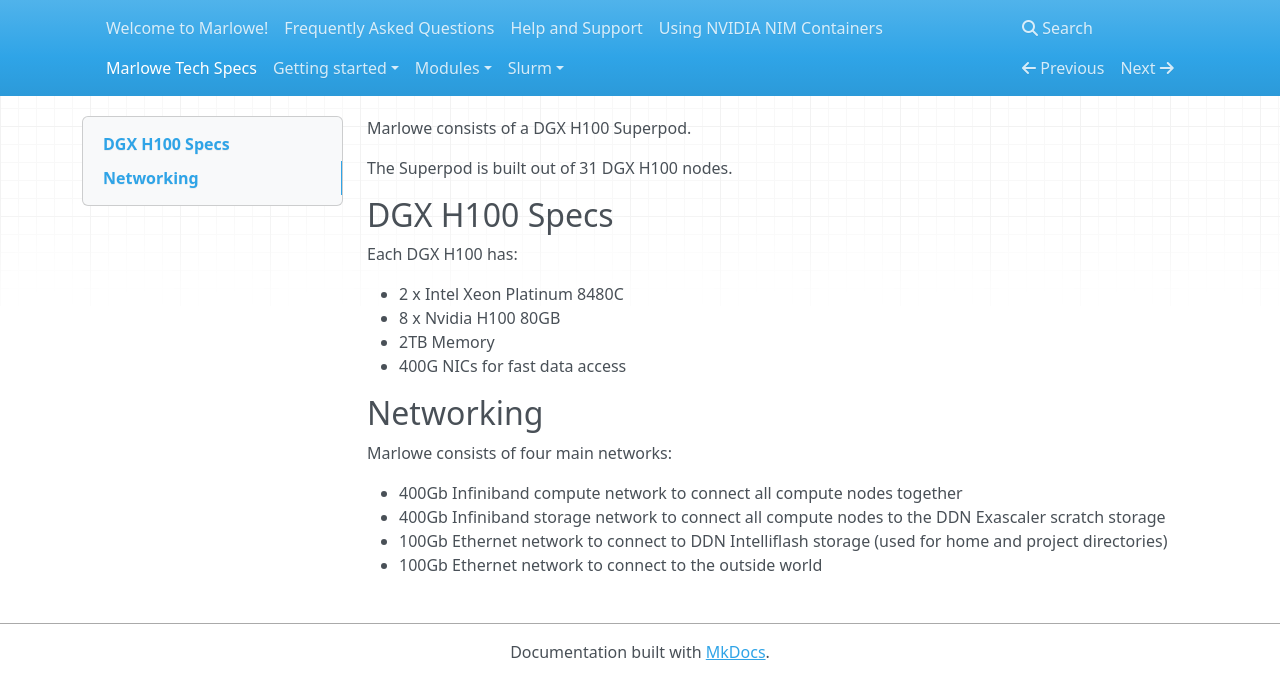
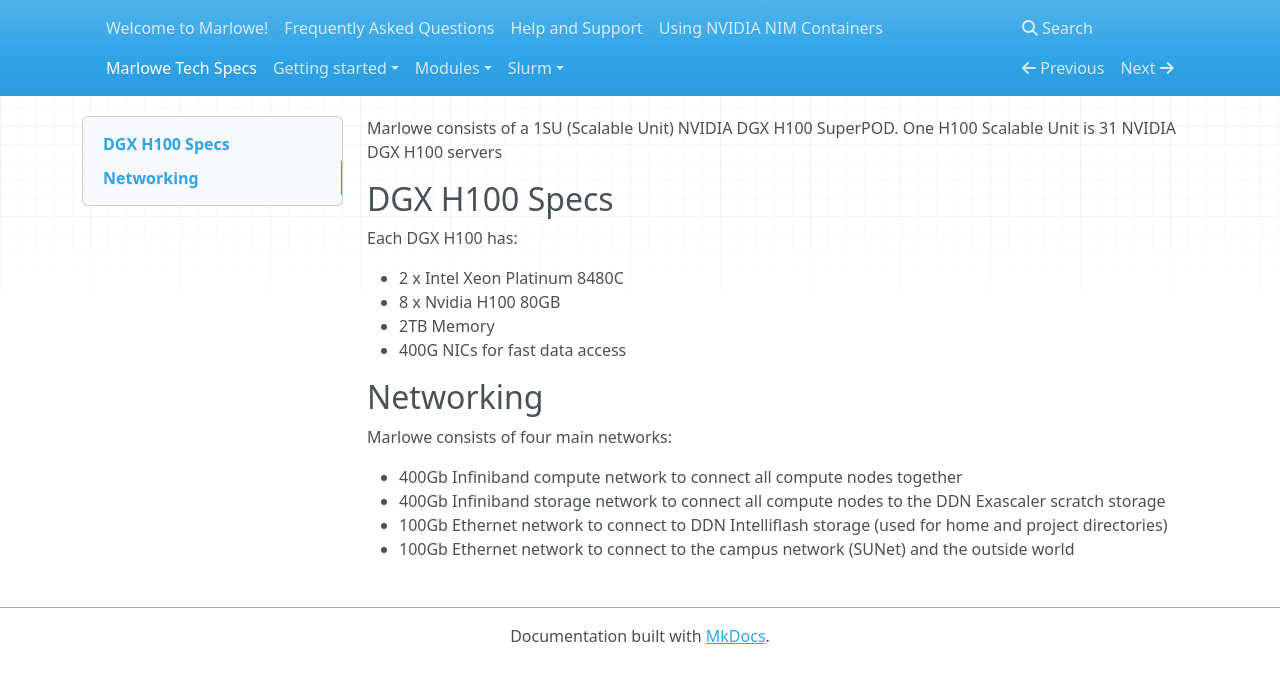
Before and after one commit to stanford-marlowe/docs.marlowe.stanford.edu, an MkDocs documentation site: the page built from docs/specs.md, in a window 1280 px wide. Shown: the top 699 px of the page. Built offline with MkDocs 1.6.1, drawn with Linux system fonts in a browser that asks for light colours; nearby versions of some CDN libraries.

Commit message:
tweaks to spec page

```diff
--- a/docs/specs.md
+++ b/docs/specs.md
@@ -6,9 +6,8 @@
 folder: faq
 ---
 
-Marlowe consists of a DGX H100 Superpod.
-
-The Superpod is built out of 31 DGX H100 nodes.
+Marlowe consists of a 1SU (Scalable Unit) NVIDIA DGX H100 SuperPOD.
+One H100 Scalable Unit is 31 NVIDIA DGX H100 servers
 
 ## DGX H100 Specs
 
@@ -26,4 +25,4 @@
 - 400Gb Infiniband compute network to connect all compute nodes together
 - 400Gb Infiniband storage network to connect all compute nodes to the DDN Exascaler scratch storage
 - 100Gb Ethernet network to connect to DDN Intelliflash storage (used for home and project directories)
-- 100Gb Ethernet network to connect to the outside world
+- 100Gb Ethernet network to connect to the campus network (SUNet) and the outside world
```
